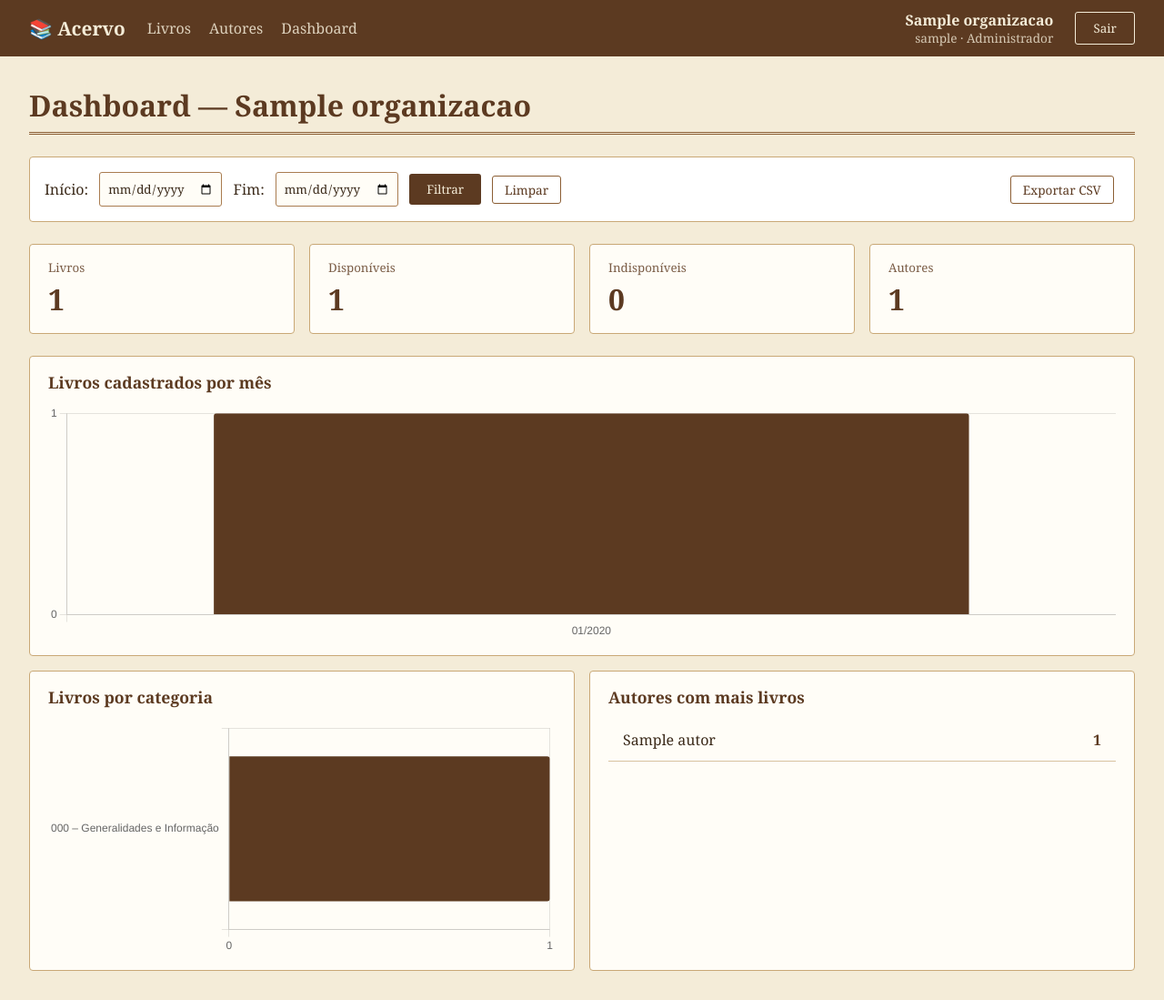
After one commit to solraC09/aula-django, a Django app: page /dashboard/ in a window 1280 px wide. The commit adds this page. Shown: the whole page at 91% size. Run offline with Django 5.2, Linux system fonts and the light colour scheme; a user stored in the database is signed in; tables that the repository leaves empty hold one stand-in row (values such as "Sample post").

Commit message:
feat: tela do dashboard com gráficos Chart.js e exportação CSV

```diff
--- a/acervo/static/css/style.css
+++ b/acervo/static/css/style.css
@@ -30,6 +30,7 @@ form {
 }
 
 form input[type="text"],
+form input[type="date"],
 form select {
     font-family: inherit;
     padding: 0.5rem;
@@ -205,8 +206,24 @@ tr:hover {
     font-size: 1.3rem;
     font-weight: bold;
     text-decoration: none;
+    white-space: nowrap;
+}
+
+.topo-nav {
+    display: flex;
+    gap: 1.25rem;
     margin-right: auto;
-    white-space: nowrap;
+}
+
+.topo-nav a {
+    color: #f4ecd8;
+    text-decoration: none;
+    opacity: 0.85;
+}
+
+.topo-nav a:hover {
+    opacity: 1;
+    text-decoration: underline;
 }
 
 .topo-info {
@@ -387,3 +404,84 @@ tr:hover {
     color: #8b5e34;
     margin: 0;
 }
+
+/* Dashboard */
+
+.filtro-periodo .exportar {
+    margin-left: auto;
+}
+
+.cards {
+    display: grid;
+    grid-template-columns: repeat(auto-fit, minmax(160px, 1fr));
+    gap: 1rem;
+    margin-bottom: 1.5rem;
+}
+
+.card {
+    background-color: #fffdf7;
+    border: 1px solid #c9a876;
+    border-radius: 4px;
+    padding: 1rem 1.25rem;
+}
+
+.card small {
+    display: block;
+    color: #7a5c45;
+}
+
+.card strong {
+    display: block;
+    font-size: 2rem;
+    color: #5c3a21;
+    margin-top: 0.25rem;
+}
+
+.paineis {
+    display: grid;
+    grid-template-columns: repeat(2, 1fr);
+    gap: 1rem;
+}
+
+@media (max-width: 800px) {
+    .paineis {
+        grid-template-columns: 1fr;
+    }
+}
+
+.painel {
+    background-color: #fffdf7;
+    border: 1px solid #c9a876;
+    border-radius: 4px;
+    padding: 1rem 1.25rem;
+}
+
+.painel-largo {
+    grid-column: 1 / -1;
+}
+
+.painel h2 {
+    font-size: 1.1rem;
+    color: #5c3a21;
+    margin: 0 0 0.75rem;
+}
+
+.grafico {
+    position: relative;
+    height: 260px;
+}
+
+.ranking {
+    box-shadow: none;
+}
+
+.ranking .numero {
+    text-align: right;
+    font-weight: bold;
+    color: #5c3a21;
+}
+
+.vazio {
+    color: #7a5c45;
+    font-style: italic;
+}
--- /dev/null
+++ b/acervo/static/js/dashboard.js
@@ -0,0 +1,44 @@
+function lerDados(id) {
+    const elemento = document.getElementById(id);
+    return elemento ? JSON.parse(elemento.textContent) : [];
+}
+
+function desenharBarras(idCanvas, rotulos, valores, horizontal) {
+    const canvas = document.getElementById(idCanvas);
+    if (!canvas || typeof Chart === 'undefined') {
+        return;
+    }
+
+    const eixoDosValores = horizontal ? 'x' : 'y';
+
+    new Chart(canvas, {
+        type: 'bar',
+        data: {
+            labels: rotulos,
+            datasets: [{
+                data: valores,
+                backgroundColor: '#5c3a21',
+                borderRadius: 3,
+            }],
+        },
+        options: {
+            indexAxis: horizontal ? 'y' : 'x',
+            maintainAspectRatio: false,
+            plugins: { legend: { display: false } },
+            scales: {
+                [eixoDosValores]: { beginAtZero: true, ticks: { precision: 0 } },
+            },
+        },
+    });
+}
+
+const porMes = lerDados('dados-mes');
+desenharBarras('grafico-mes', porMes.map(d => d.mes), porMes.map(d => d.total), false);
+
+const porCategoria = lerDados('dados-categoria');
+desenharBarras(
+    'grafico-categoria',
+    porCategoria.map(d => d.categoria),
+    porCategoria.map(d => d.total),
+    true,
+);
--- /dev/null
+++ b/acervo/templates/acervo/dashboard.html
@@ -0,0 +1,87 @@
+{% extends "base.html" %}
+{% load static %}
+
+{% block titulo %}Dashboard{% endblock %}
+
+{% block conteudo %}
+<div class="dashboard">
+    <h1>Dashboard — {{ organizacao.nome }}</h1>
+
+    <form method="get" class="filtro-periodo">
+        {{ form.inicio.label_tag }} {{ form.inicio }}
+        {{ form.fim.label_tag }} {{ form.fim }}
+        <button type="submit">Filtrar</button>
+        <a href="{% url 'dashboard' %}" class="botao-tabela">Limpar</a>
+        {% if mostra_series %}
+            <a href="{% url 'exportar_csv' %}{% if filtros %}?{{ filtros }}{% endif %}" class="botao-tabela exportar">Exportar CSV</a>
+        {% endif %}
+    </form>
+
+    {% if form.errors %}
+        <p class="erro">
+            {% if form.non_field_errors %}{{ form.non_field_errors.0 }}{% else %}Data inválida.{% endif %}
+            O filtro foi ignorado.
+        </p>
+    {% endif %}
+
+    <div class="cards">
+        <div class="card">
+            <small>Livros</small>
+            <strong>{{ indicadores.total }}</strong>
+        </div>
+        <div class="card">
+            <small>Disponíveis</small>
+            <strong>{{ indicadores.disponiveis }}</strong>
+        </div>
+        <div class="card">
+            <small>Indisponíveis</small>
+            <strong>{{ indicadores.indisponiveis }}</strong>
+        </div>
+        <div class="card">
+            <small>Autores</small>
+            <strong>{{ indicadores.autores }}</strong>
+        </div>
+    </div>
+
+    <div class="paineis">
+        {% if mostra_series %}
+        <section class="painel painel-largo">
+            <h2>Livros cadastrados por mês</h2>
+            {% if por_mes %}
+                <div class="grafico"><canvas id="grafico-mes"></canvas></div>
+            {% else %}
+                <p class="vazio">Sem dados no período.</p>
+            {% endif %}
+        </section>
+        {% endif %}
+
+        <section class="painel">
+            <h2>Livros por categoria</h2>
+            {% if por_categoria %}
+                <div class="grafico"><canvas id="grafico-categoria"></canvas></div>
+            {% else %}
+                <p class="vazio">Sem dados no período.</p>
+            {% endif %}
+        </section>
+
+        <section class="painel">
+            <h2>Autores com mais livros</h2>
+            <table class="ranking">
+                {% for item in ranking %}
+                <tr>
+                    <td>{{ item.autor__nome }}</td>
+                    <td class="numero">{{ item.total }}</td>
+                </tr>
+                {% empty %}
+                <tr><td>Sem dados no período.</td></tr>
+                {% endfor %}
+            </table>
+        </section>
+    </div>
+</div>
+
+{{ por_categoria|json_script:"dados-categoria" }}
+{% if mostra_series %}{{ por_mes|json_script:"dados-mes" }}{% endif %}
+<script src="https://cdn.jsdelivr.net/npm/chart.js@4.4.1/dist/chart.umd.min.js"></script>
+<script src="{% static 'js/dashboard.js' %}?v=1"></script>
+{% endblock %}
--- a/acervo/urls.py
+++ b/acervo/urls.py
@@ -10,6 +10,8 @@ urlpatterns = [
     path('livros/<int:pk>/editar/', views.editar_livro, name='editar_livro'),
     path('livros/<int:pk>/excluir/', views.excluir_livro, name='excluir_livro'),
     path('autores/', views.autores, name='autores'),
+    path('dashboard/', views.dashboard, name='dashboard'),
+    path('dashboard/exportar.csv', views.exportar_csv, name='exportar_csv'),
     path('autores/<int:pk>/editar/', views.editar_autor, name='editar_autor'),
     path('autores/<int:pk>/excluir/', views.excluir_autor, name='excluir_autor'),
 ]
--- a/acervo/views.py
+++ b/acervo/views.py
@@ -1,13 +1,19 @@
+import csv
+
 from django.contrib import messages
 from django.contrib.auth.decorators import login_required
 from django.core.exceptions import PermissionDenied
 from django.core.paginator import Paginator
 from django.db.models import Count
+from django.http import HttpResponse
 from django.shortcuts import get_object_or_404, redirect, render
 from django.urls import reverse
+from django.utils import timezone
 from django.utils.http import url_has_allowed_host_and_scheme
 
-from core.utils import exigir_admin, org_atual
+from core.utils import exigir_admin, org_atual, perfil_atual
+
+from .dashboard import filtrar_periodo, livros_da_organizacao, montar_dashboard
 
 from .forms import AutorForm, LivroForm
 from .models import Autor, Livro
@@ -180,3 +186,56 @@ def excluir_autor(request, pk):
         'autor': autor,
         'total_livros': total_livros,
     })
+
+
+@login_required
+def dashboard(request):
+    org = org_atual(request)
+    eh_admin = perfil_atual(request).eh_admin
+    form, base = filtrar_periodo(request.GET, livros_da_organizacao(org))
+
+    contexto = montar_dashboard(base, com_series=eh_admin)
+    contexto.update({
+        'organizacao': org,
+        'form': form,
+        'mostra_series': eh_admin,
+        'filtros': request.GET.urlencode(),
+    })
+    return render(request, 'acervo/dashboard.html', contexto)
+
+
+def celula_segura(valor):
+    texto = '' if valor is None else str(valor)
+    if texto[:1] in ('=', '+', '-', '@'):
+        return "'" + texto
+    return texto
+
+
+@login_required
+def exportar_csv(request):
+    exigir_admin(request)
+    org = org_atual(request)
+    _, livros = filtrar_periodo(request.GET, livros_da_organizacao(org))
+    livros = livros.select_related('autor', 'cadastrado_por').order_by('titulo')
+
+    resposta = HttpResponse(content_type='text/csv; charset=utf-8')
+    resposta['Content-Disposition'] = 'attachment; filename="livros.csv"'
+    resposta.write('\ufeff')
+
+    escritor = csv.writer(resposta, delimiter=';')
+    escritor.writerow([
+        'Título', 'Autor', 'Ano', 'Tipo', 'Categoria',
+        'Disponível', 'Cadastrado por', 'Cadastrado em',
+    ])
+    for livro in livros:
+        escritor.writerow([celula_segura(valor) for valor in [
+            livro.titulo,
+            livro.autor.nome,
+            livro.ano,
+            livro.get_tipo_display(),
+            livro.get_categoria_display(),
+            'Sim' if livro.disponivel else 'Não',
+            livro.cadastrado_por.username if livro.cadastrado_por else '',
+            timezone.localtime(livro.cadastrado_em).strftime('%d/%m/%Y %H:%M'),
+        ]])
+    return resposta
--- a/core/templates/base.html
+++ b/core/templates/base.html
@@ -5,13 +5,18 @@
     <meta charset="UTF-8">
     <meta name="viewport" content="width=device-width, initial-scale=1">
     <title>{% block titulo %}Acervo da Biblioteca{% endblock %}</title>
-    <link rel="stylesheet" href="{% static 'css/style.css' %}?v=7">
+    <link rel="stylesheet" href="{% static 'css/style.css' %}?v=8">
 </head>
 <body>
 
 {% if user.is_authenticated %}
 <header class="topo">
     <a href="{% url 'inicio' %}" class="topo-marca">📚 Acervo</a>
+    <nav class="topo-nav">
+        <a href="{% url 'lista' %}">Livros</a>
+        <a href="{% url 'autores' %}">Autores</a>
+        <a href="{% url 'dashboard' %}">Dashboard</a>
+    </nav>
     <div class="topo-info">
         <span class="topo-org">{{ user.perfil.organizacao|default:"sem organização" }}</span>
         <span class="topo-usuario">{{ user.username }} · {{ user.perfil.get_papel_display }}</span>
```
